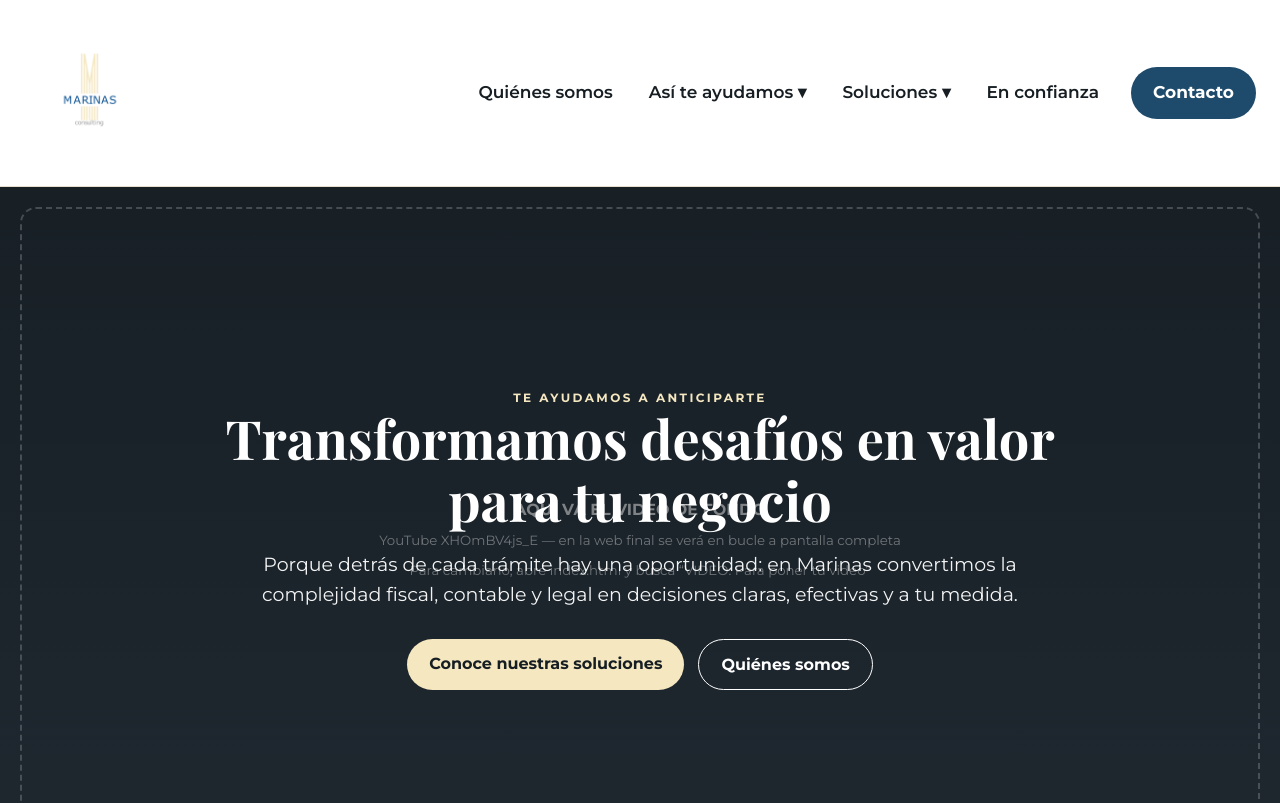
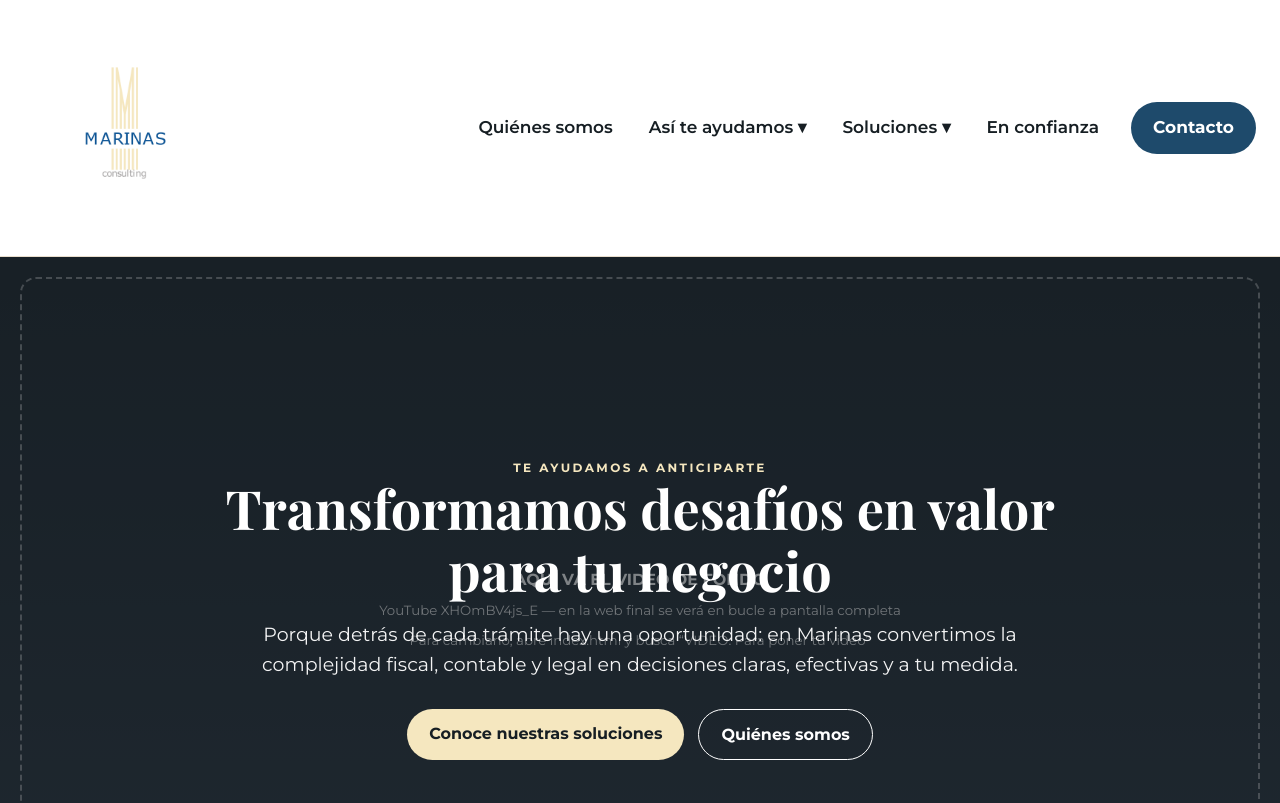
Before and after one commit to imarinas73/imarinas-web, a plain HTML site: page index.html in a window 1280 px wide. Shown: the top 803 px of the page. Drawn offline with nearby package versions, Linux system fonts and the light colour scheme.

Commit message:
Update index.html

```diff
--- a/index.html
+++ b/index.html
@@ -16,7 +16,7 @@ h1,h2,h3{font-family:"Playfair Display",serif;line-height:1.15;margin:0 0 12px}
 /* CABECERA - logo grande izquierda, menú derecha */
 header{position:sticky;top:0;z-index:50;background:#FFFFFF;color:#161E23;border-bottom:1px solid #E9DECD}
 .header-inner{max-width:1280px;margin:0 auto;display:flex;align-items:center;justify-content:space-between;gap:32px;padding:28px 24px}
-.logo img{height:130px;width:auto;display:block}
+.logo img{height:200px;width:auto;display:block}
 nav{display:flex;align-items:center;gap:28px;font-size:17px;font-weight:600}
 nav a{padding:8px 4px}
 nav a:hover{color:var(--azul)}
```
